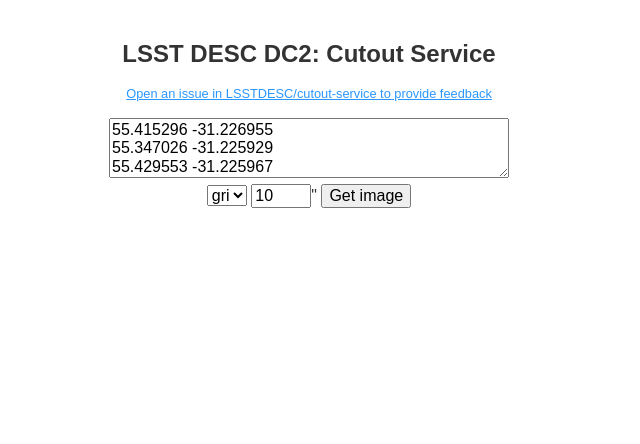
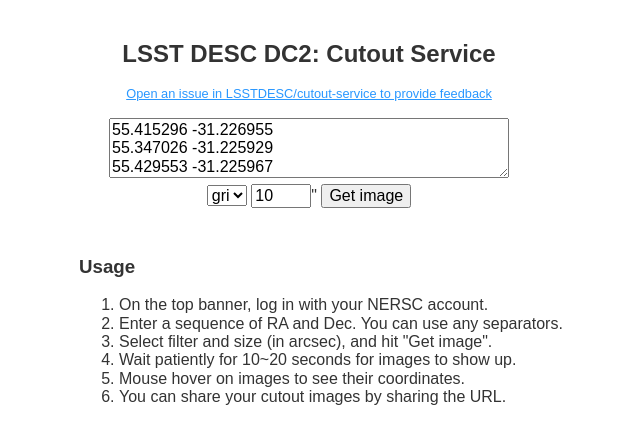
Before and after one commit to LSSTDESC/cutout-service, a plain HTML site: page index.html in a window 1280 px wide. Shown: the whole page, without its empty margins (331-971 px from the left). Drawn offline with nearby package versions, Linux system fonts and the light colour scheme.

Commit message:
add usage

```diff
--- a/index.html
+++ b/index.html
@@ -68,12 +68,19 @@
       font-size: 80%;
     }
 
-    .left{
+    .left {
       text-align: left;
     }
 
     .warn {
       color: rgb(150, 44, 44);
+    }
+
+    .usage {
+      max-width: 500px;
+      margin: 0 auto;
+      padding-left: 40px;
+      padding-top: 10px;
     }
   </style>
 </head>
@@ -107,7 +114,19 @@
           <input type="submit" value="Get image" />
         </form>
       </div>
-      <div id="warning"></div>
+      <div id="warning">
+        <div class="usage left">
+          <h3>Usage</h3>
+          <ol>
+            <li>On the top banner, log in with your NERSC account.</li>
+            <li>Enter a sequence of RA and Dec. You can use any separators.</li>
+            <li>Select filter and size (in arcsec), and hit "Get image".</li>
+            <li>Wait patiently for 10~20 seconds for images to show up.</li>
+            <li>Mouse hover on images to see their coordinates.</li>
+            <li>You can share your cutout images by sharing the URL.</li>
+          </ol>
+        </div>
+      </div>
       <div id="result"></div>
     </center>
   </div>
@@ -140,7 +159,7 @@
         success: function (data) {
           var items = data.output.trim().split("\n");
           if (items.pop() != current_key) {
-            if (data.error){
+            if (data.error) {
               $("#warning").html(data.error.replace(/(?:\r\n|\r|\n)/g, "<br>"));
               $("#warning").attr("class", "warn left");
             }
```
